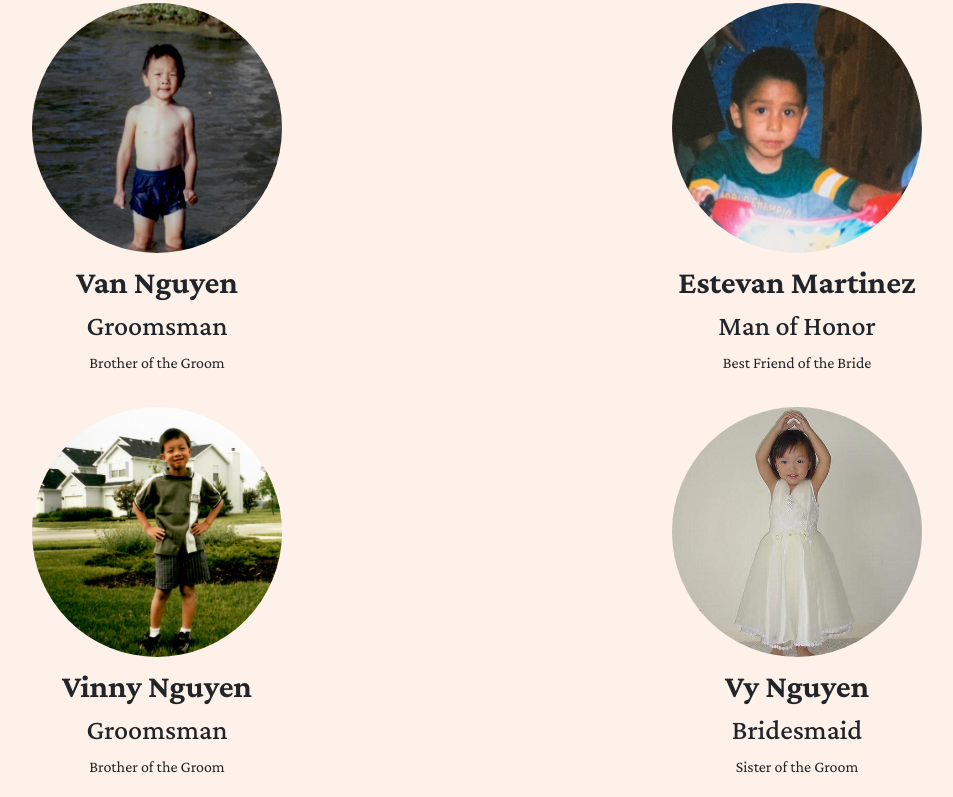
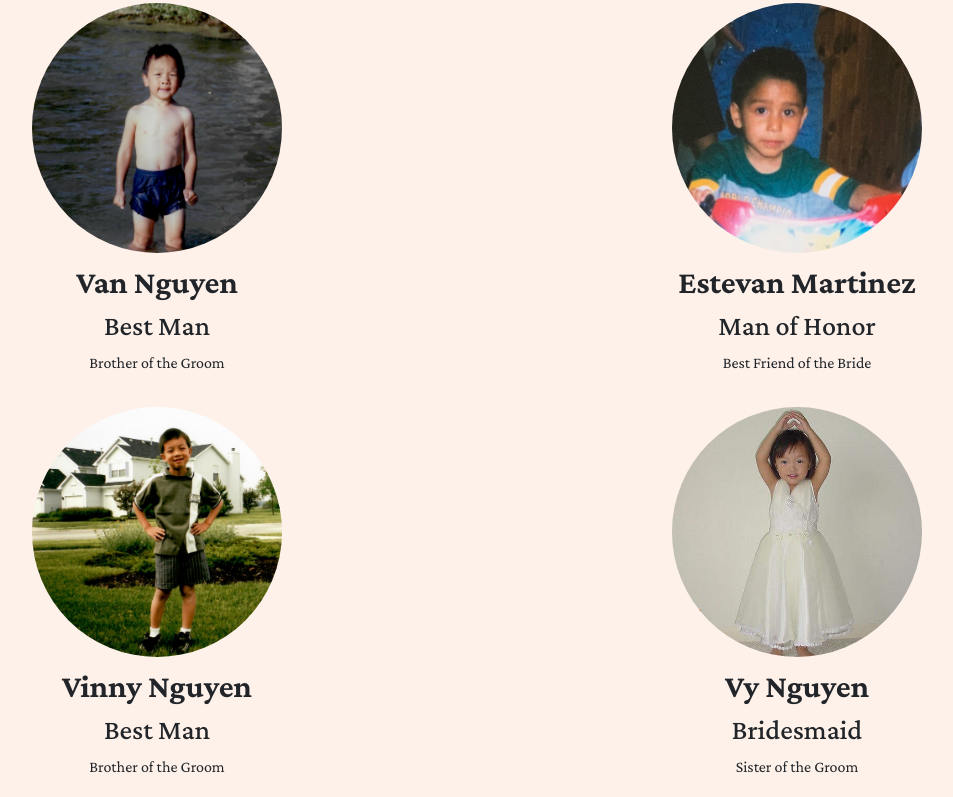
Before and after one commit to vynguyen0127/tiff-viet-wedding, a plain HTML site: page wedding-party.html in a window 1280 px wide. Shown: the part 213-1010 px from the top of the page, without its empty margins (163-1116 px from the left). Drawn offline with nearby package versions, Linux system fonts and the light colour scheme.

Commit message:
co best men

```diff
--- a/wedding-party.html
+++ b/wedding-party.html
@@ -28,7 +28,7 @@
             <img class="circle-cropped" src="src/van-1.jpeg">
           </div>
           <h2>Van Nguyen</h2>
-          <h3>Groomsman</h3>
+          <h3>Best Man</h3>
           <p>Brother of the Groom</p>
         </div>
 
@@ -37,7 +37,7 @@
             <img class="circle-cropped" src="src/vinny-1.jpeg">
           </div>
           <h2>Vinny Nguyen</h2>
-          <h3>Groomsman</h3>
+          <h3>Best Man</h3>
           <p>Brother of the Groom</p>
         </div>
         <div class="party-member" data-aos="fade-right" data-aos-duration="1250">
```
